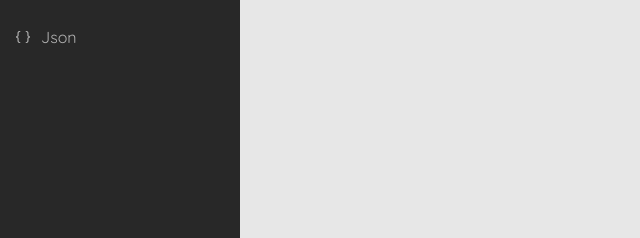
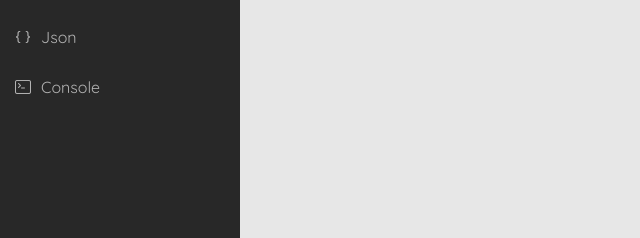
Before and after one commit to StudioCaleb-Code/CALEB, a website: page src/dashboard/admin.html in a window 1280 px wide. Shown: the part 173-411 px from the top of the page, 0-640 px from the left. Drawn offline with nearby package versions, Linux system fonts and the light colour scheme; files that its build step writes are made by us from their sources; files whose address does not match are found by name.

Commit message:
Mi primer subida

```diff
--- a/src/dashboard/admin.html
+++ b/src/dashboard/admin.html
@@ -5,8 +5,6 @@
     <meta charset="UTF-8" />
     <meta name="viewport" content="width=device-width, initial-scale=1.0" />
     <title>Admin</title>
-
-    <!-- SOLO UNO -->
     <!-- <link rel="stylesheet" href="../assets/css/admin.css"> -->
     <link rel="stylesheet" href="/css/admin.css">
     <link rel="stylesheet" href="/css/form.css">
@@ -34,6 +32,12 @@
                         <span>Json</span>
                     </a>
                 </li>
+                <li class="menu-listado">
+                    <a href="/json" class="menu-link">
+                        <i class="bi bi-terminal"></i>
+                        <span>Console</span>
+                    </a>
+                </li>
             </ul>
         </nav>
     </aside>
```
